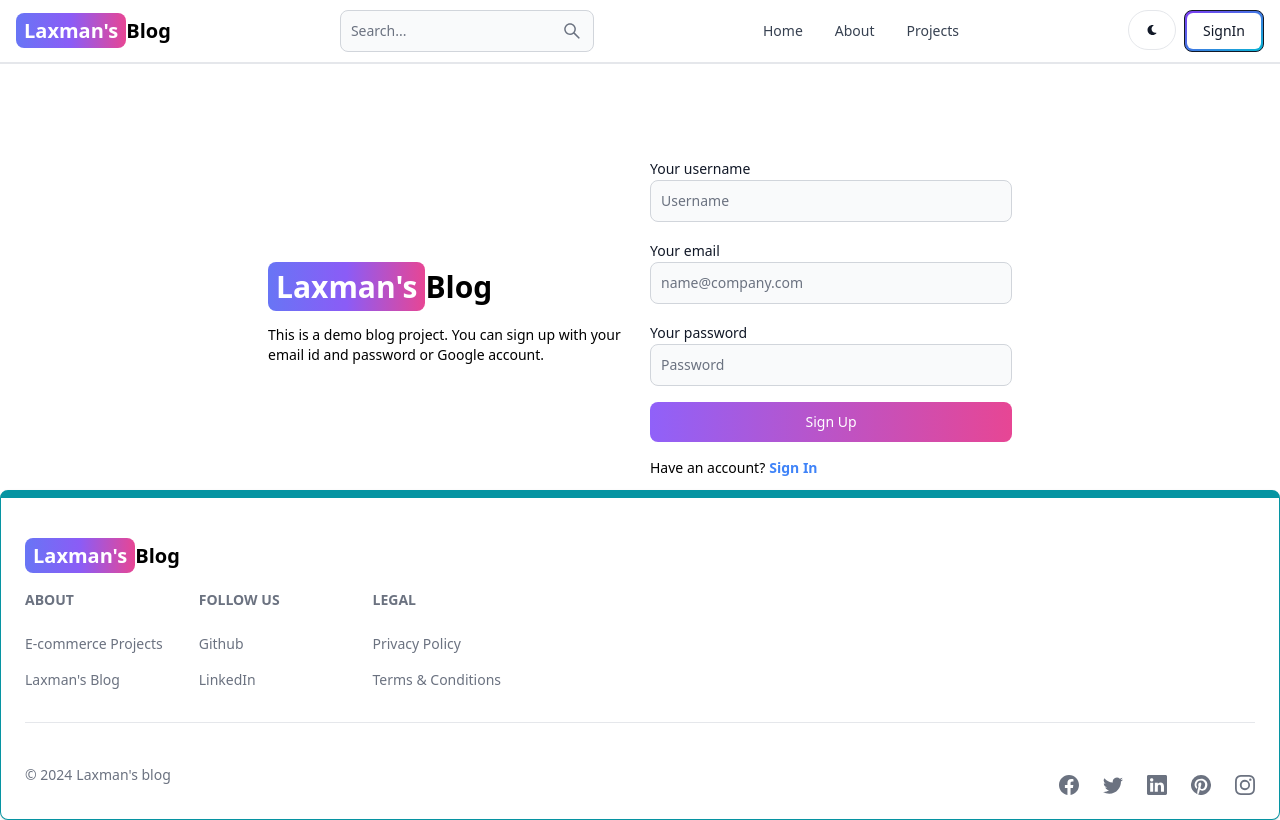
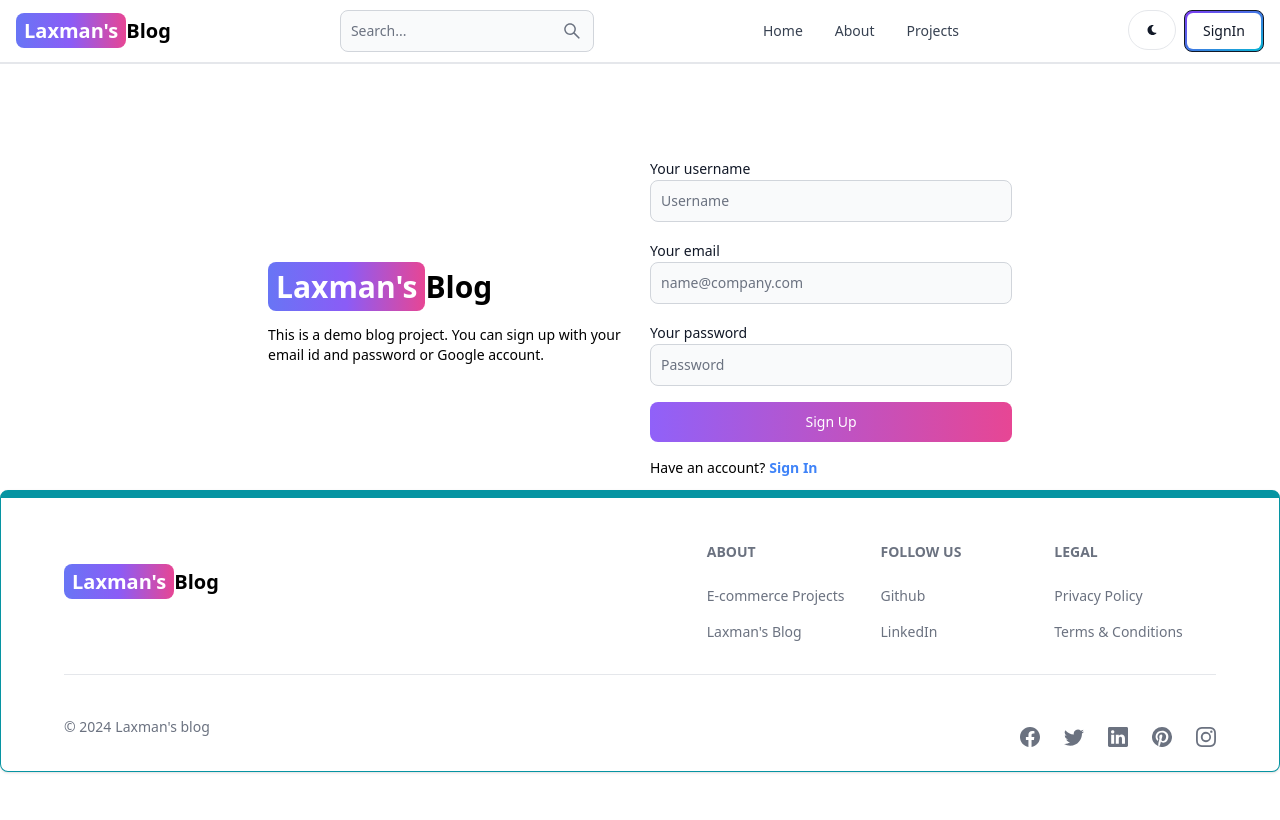
Before and after one commit to laxmankusetti/mern_blog, a React (Vite) app in the folder client/: page /sign-up in a window 1280 px wide. Built offline with nearby package versions, Linux system fonts and the light colour scheme.

Commit message:
corrected footer grid

```diff
--- a/client/src/components/Footer.jsx
+++ b/client/src/components/Footer.jsx
@@ -9,19 +9,19 @@ import { BsLinkedin } from 'react-icons/bs';
 export default function FooterCom() {
   return (
     <Footer container className="border border-t-8 border-teal-500">
-      <div className="w-full max-w-7xl mx-auto">
-        <div className="grid w-full sm:flex justify-between md:grid-cols-1">
-          <div className="mt-5">
+      <div className="w-full max-w-6xl mx-auto">
+        <div className="">
+          <div className="grid w-full sm:flex justify-between md:grid-cols-1">
             <Link
               to="/"
-              className="whitespace-nowrap self-center text-sm sm:text-xl dark:text-white font-semibold"
+              className="whitespace-nowrap self-center text-md sm:text-xl dark:text-white font-semibold"
             >
               <span className="px-2 py-1 bg-gradient-to-r from-indigo-500 via-violet-500 to-pink-500 rounded-lg text-white">
                 Laxman&apos;s
               </span>
               Blog
             </Link>
-            <div className="grid grid-cols-2 sm:grid-cols-3 gap-3 sm:grid-gap-6 mt-5">
+            <div className="grid grid-cols-2 sm:grid-cols-3 gap-3 sm:grid-gap-8 mt-5">
             <div>
                 <Footer.Title title="About" />
                 <Footer.LinkGroup col>
```
